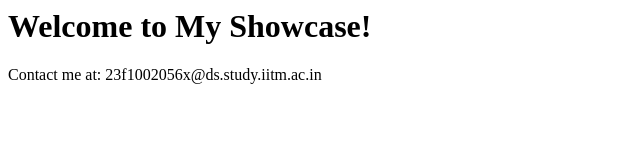
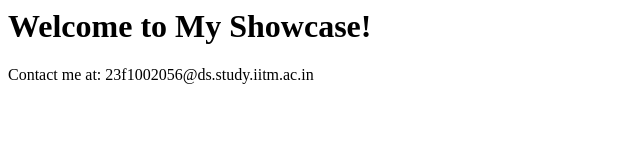
Before and after one commit to anishasethh/TDS_Week2, a plain HTML site: page index.html in a window 1280 px wide. Shown: the full height of the page, 0-640 px from the left. Drawn offline with Linux system fonts and the light colour scheme.

Commit message:
Update index.html

```diff
--- a/index.html
+++ b/index.html
@@ -4,6 +4,6 @@
 </head>
 <body>
   <h1>Welcome to My Showcase!</h1>
-  <p>Contact me at: <!--email_off-->23f1002056x@ds.study.iitm.ac.in<!--/email_off--></p>
+  <p>Contact me at: <!--email_off-->23f1002056@ds.study.iitm.ac.in<!--/email_off--></p>
 </body>
 </html>
```
